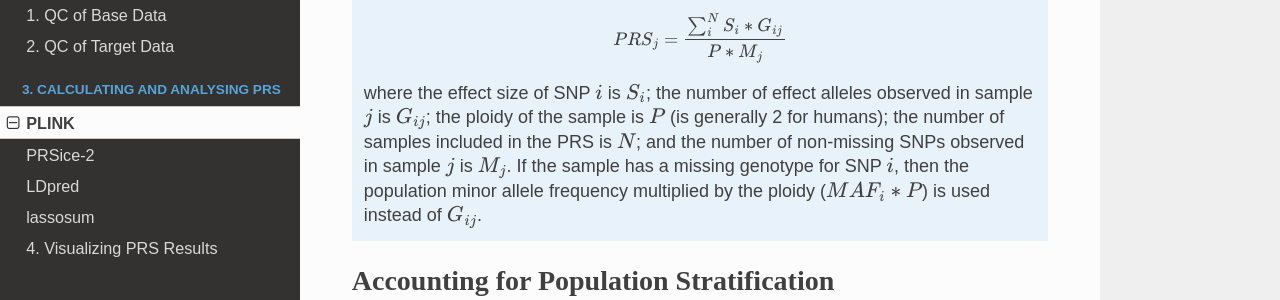
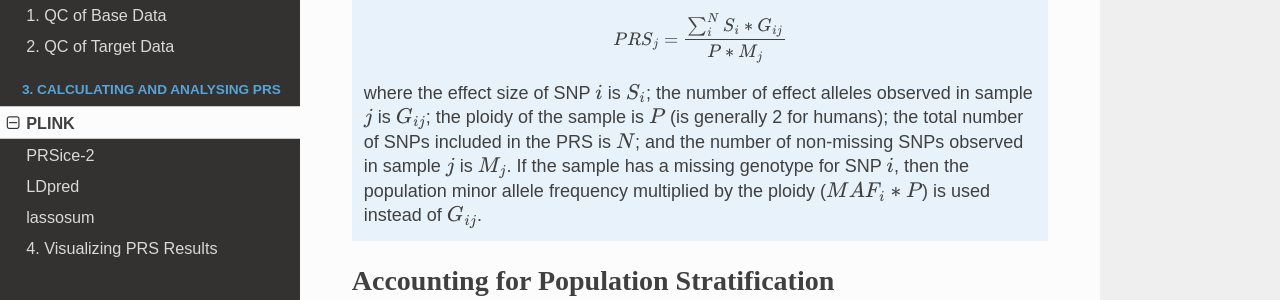
Before and after one commit to choishingwan/PRS-Tutorial, an MkDocs documentation site: the page built from docs/plink.md, in a window 1280 px wide and 900 px high, scrolled down 4182 px. Shown: the part 153-453 px from the top of the window. Built offline with MkDocs 1.6.1, drawn with Linux system fonts in a browser that asks for light colours; nearby versions of some CDN libraries; formulas are drawn with MathJax 3.

Commit message:
[Fix] Typo

```diff
--- a/docs/plink.md
+++ b/docs/plink.md
@@ -149,7 +149,7 @@ The above command and range_list will generate 7 files:
     PRS_j =\frac{ \sum_i^NS_i*G_{ij}}{P*M_j}
     $$
 
-    where the effect size of SNP $i$ is $S_i$;  the number of effect alleles observed in sample $j$ is $G_{ij}$; the ploidy of the sample is $P$ (is generally 2 for humans); the number of samples included in the PRS is $N$; and the number of non-missing SNPs observed in sample $j$ is $M_j$. If the sample has a missing genotype for SNP $i$, then the population minor allele frequency multiplied by the ploidy ($MAF_i*P$) is used instead of $G_{ij}$.
+    where the effect size of SNP $i$ is $S_i$;  the number of effect alleles observed in sample $j$ is $G_{ij}$; the ploidy of the sample is $P$ (is generally 2 for humans); the total number of SNPs included in the PRS is $N$; and the number of non-missing SNPs observed in sample $j$ is $M_j$. If the sample has a missing genotype for SNP $i$, then the population minor allele frequency multiplied by the ploidy ($MAF_i*P$) is used instead of $G_{ij}$.
 
 # Accounting for Population Stratification
 
```
